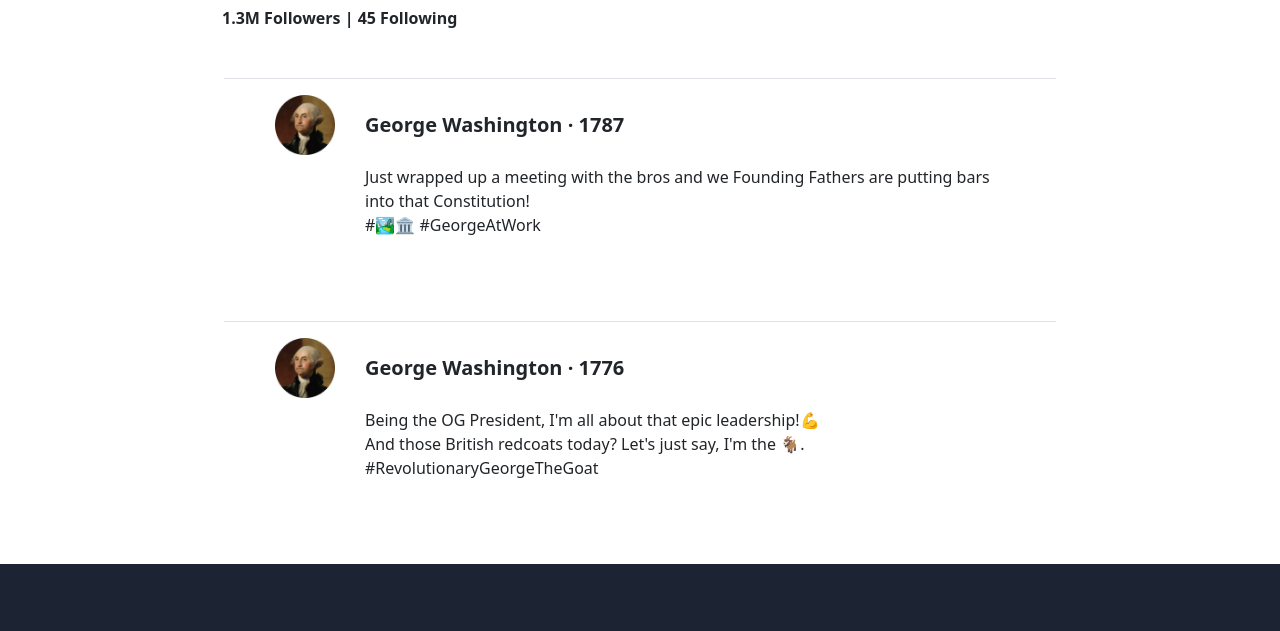
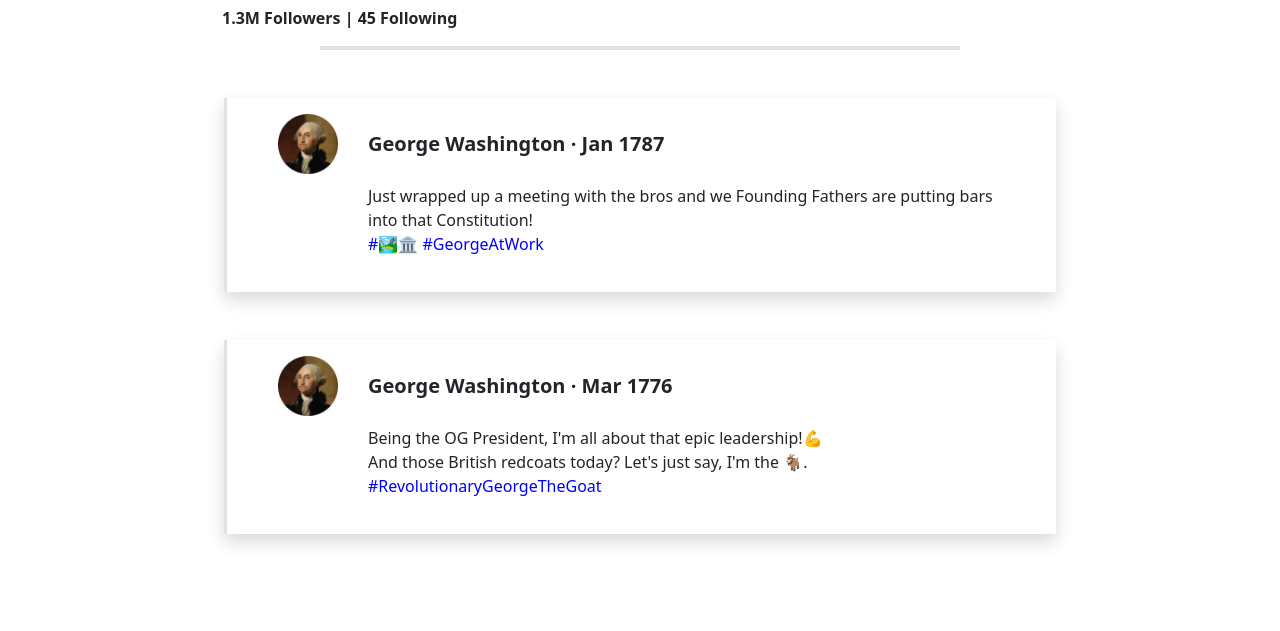
Before and after one commit to CSE-HighTechHighSchool/WS_2324_3, a plain HTML site: page feed/gwash.html in a window 1280 px wide. Shown: the part 677-1308 px from the top of the page. Drawn offline with nearby package versions, Linux system fonts and the light colour scheme.

Commit message:
finish pages templating

```diff
--- a/css/chat.css
+++ b/css/chat.css
@@ -38,7 +38,7 @@
 
 .message {
     min-width: 0px;
-    padding: 5px 5px;
+    padding: 10px 20px;
     border-color: #ccc;
     border-radius: 5px;
     color: #444;
--- a/css/feed.css
+++ b/css/feed.css
@@ -103,7 +103,21 @@
     z-index: 0;
 }
 
-/* FOoter */
+
+.tweet{
+    z-index:10;
+    transform: translateY(0);
+    transition: all 0.5s ease;
+}
+.tweet:hover{
+    z-index:300;
+    transform: translateY(-15px);
+}
+
+/* Footer */
+.prefooter{
+    height:100px;
+}
 .footer-item{
     color:white;
     transition: all 0.25s ease;
--- a/feed/gwash.html
+++ b/feed/gwash.html
@@ -49,27 +49,31 @@
         <div class="mt-3" style="font-weight: bold">1.3M Followers | 45 Following</div>
       </div>
 
-      <div class="tweet container-fluid border-top mt-5 p-3" style="width: 65vw; height: auto">
+      <div class="mx-auto mt-3 border-bottom border-4 w-50"></div>
+
+      <div class="tweet container-fluid border-start border-3 shadow mt-5 p-3" style="width: 65vw; height: auto">
         <img class="position-relative" src="../img/gwash.png" alt="George Washington" style="width: 60px; left: 35px">
-        <div class="position-relative" style="left: 125px; bottom: 45px; font-weight: bold; font-size: 20px">George Washington · 1787</div>
-        <div class="position-relative" style="left: 125px; bottom: 20px; font-weight: lighter; width: 50vw">
+        <div class="position-relative" style="left: 125px; bottom: 45px; font-weight: bold; font-size: 20px">George Washington · Jan 1787</div>
+        <div class="position-relative" style="left: 125px; bottom: 20px; font-weight: light; width: 50vw">
           Just wrapped up a meeting with the bros and we Founding Fathers are putting bars into that Constitution! <br>
-          #🏞️🏛️ #GeorgeAtWork
+          <span style="color:blue">#🏞️🏛️ #GeorgeAtWork</span>
         </div>
       </div>
 
-      <div class="tweet container-fluid border-top mt-5 p-3" style="width: 65vw; height: auto">
+      <div class="tweet container-fluid border-start border-3 shadow mt-5 p-3" style="width: 65vw; height: auto">
         <img class="position-relative" src="../img/gwash.png" alt="George Washington" style="width: 60px; left: 35px">
-        <div class="position-relative" style="left: 125px; bottom: 45px; font-weight: bold; font-size: 20px">George Washington · 1776</div>
-        <div class="position-relative" style="left: 125px; bottom: 20px; font-weight: lighter; width: 50vw">
+        <div class="position-relative" style="left: 125px; bottom: 45px; font-weight: bold; font-size: 20px">George Washington · Mar 1776</div>
+        <div class="position-relative" style="left: 125px; bottom: 20px; font-weight: light; width: 50vw">
           Being the OG President, I'm all about that epic leadership!💪 <br>
           And those British redcoats today? Let's just say, I'm the 🐐. <br>
-          #RevolutionaryGeorgeTheGoat
+          <span style="color:blue">#RevolutionaryGeorgeTheGoat</span>
         </div>
       </div>
     </div>
 
-    <footer class="text-center text-lg-start text-white mt-5" style="background-color: #1C2333">
+    <div class="prefooter"></div>
+
+    <footer class="text-center text-lg-start text-white mt-5" style="background-color: #1C2333;">
       <section class="pt-3">
         <div class="container text-center text-md-start mt-5">
           <div class="row mt-3">
```
Also changed, not shown: feed/alinc.html (+10 -6 lines), index.html (+2 -0 lines), feed/ccolum.html (renamed from feed/troose.html).
